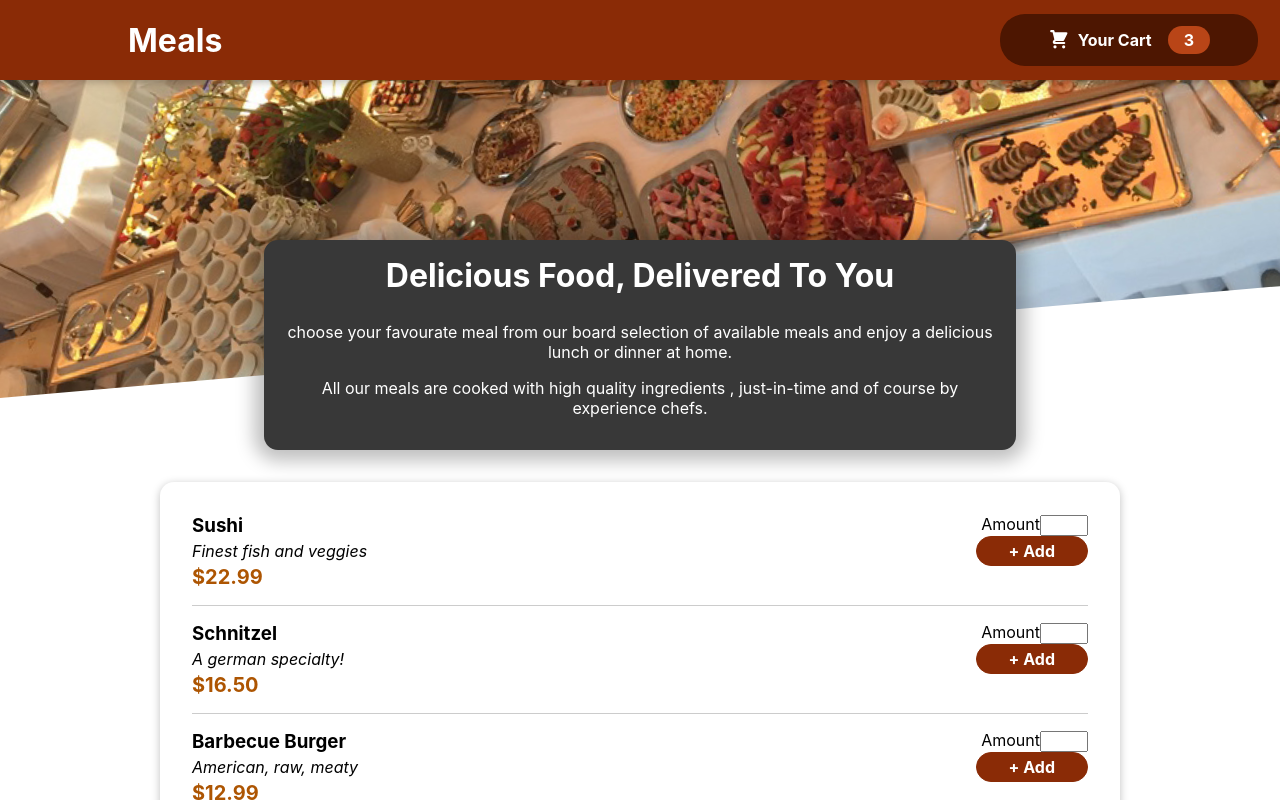
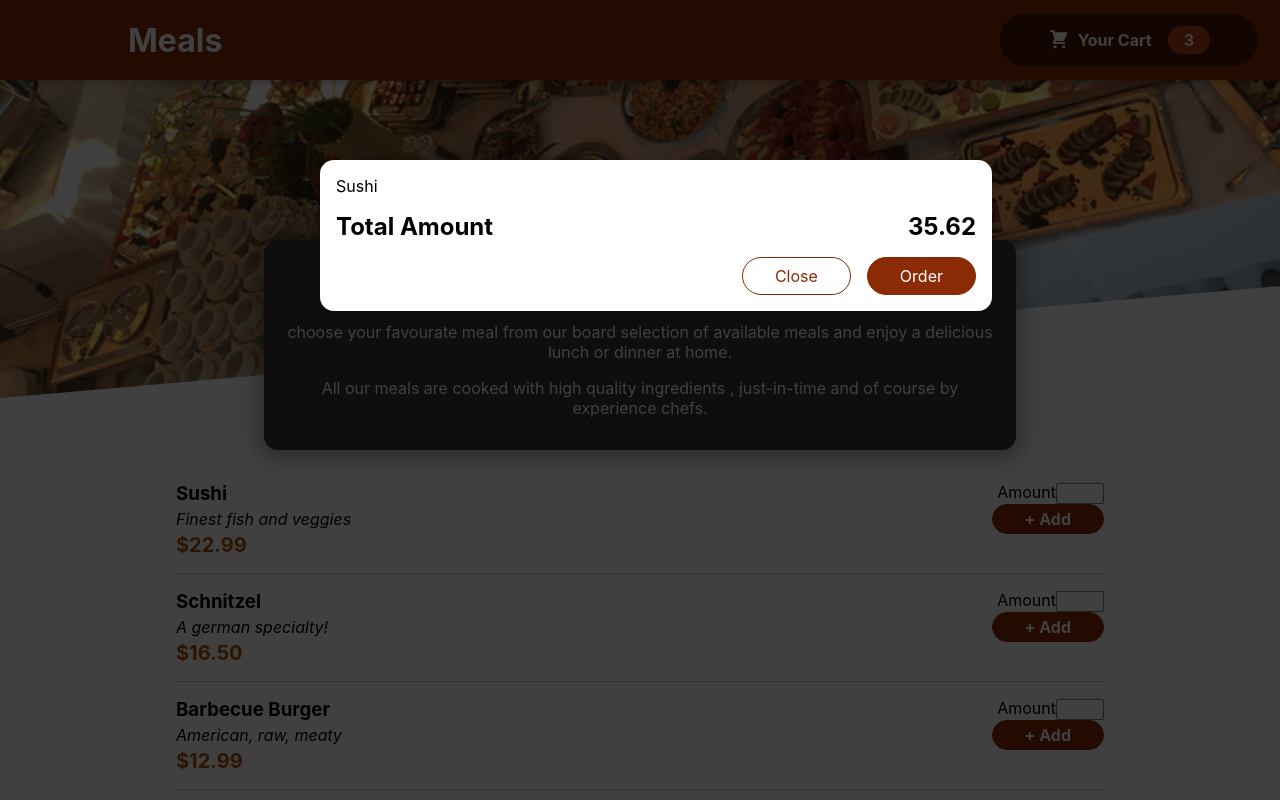
Before and after one commit to SatishGwl/Food-Order-App, a React (Create React App) app: page / in a window 1280 px wide. Shown: the top 800 px of the page. Built offline with nearby package versions, Linux system fonts and the light colour scheme.

Commit message:
add modal

```diff
--- a/public/index.html
+++ b/public/index.html
@@ -28,6 +28,7 @@
   </head>
   <body>
     <noscript>You need to enable JavaScript to run this app.</noscript>
+    <div id="overlays"></div>
     <div id="root"></div>
     <!--
       This HTML file is a template.
--- a/src/App.js
+++ b/src/App.js
@@ -1,12 +1,14 @@
 import React, {Fragment} from 'react';
 import Header from './components/Layout/Header';
 import Meals from './components/Meals/Meals';
+import Cart from './components/Cart/Cart'
 
 import './App.css';
 
 const App = ()=> {
   return (
     <Fragment>
+      <Cart/>
       <Header/>
     <main>
       <Meals/>
--- a/src/components/Cart/Cart.js
+++ b/src/components/Cart/Cart.js
@@ -1,24 +1,28 @@
+import Modal from '../UI/Modal';
 import classes from './Cart.module.css';
-const Cart = props => {
-    const cartItems = <ul className={classes['cart-items']}>
-            {[
-                {id: 'c1',
-                name: 'Susi',
-                amount: 2,
-                price: 12.99},
-            ].map((item) => <li>{item.name}</li>)}
+
+const Cart = (props) => {
+  const cartItems = (
+    <ul className={classes['cart-items']}>
+      {[{ id: 'c1', name: 'Sushi', amount: 2, price: 12.99 }].map((item) => (
+        <li>{item.name}</li>
+      ))}
     </ul>
+  );
 
-    return <div>
+  return (
+    <Modal>
       {cartItems}
-        <div>
+      <div className={classes.total}>
         <span>Total Amount</span>
-            <span>35.60</span>
+        <span>35.62</span>
       </div>
       <div className={classes.actions}>
         <button className={classes['button--alt']}>Close</button>
         <button className={classes.button}>Order</button>
       </div>
-    </div>
-}
+    </Modal>
+  );
+};
+
 export default Cart;
--- a/src/components/UI/Card.module.css
+++ b/src/components/UI/Card.module.css
@@ -1,6 +1,46 @@
-.card {
-    padding: 1rem;
-    box-shadow: 0 2px 8px rgba(0, 0, 0, 0.25);
-    border-radius: 14px;
-    background-color: white;
-  }
+
+
+.cart-items {
+  list-style: none;
+  margin: 0;
+  padding: 0;
+}
+
+.total {
+  display: flex;
+  justify-content: space-between;
+  align-items: center;
+  font-weight: bold;
+  font-size: 1.5rem;
+  margin: 1rem 0;
+}
+
+.actions {
+  text-align: right;
+}
+
+.actions button {
+  font: inherit;
+  cursor: pointer;
+  background-color: transparent;
+  border: 1px solid #8a2b06;
+  padding: 0.5rem 2rem;
+  border-radius: 25px;
+  margin-left: 1rem;
+}
+
+.actions button:hover,
+.actions button:active {
+  background-color: #5a1a01;
+  border-color: #5a1a01;
+  color: white;
+}
+
+.actions .button--alt {
+  color: #8a2b06;
+}
+
+.actions .button {
+  background-color: #8a2b06;
+  color: white;
+}
--- /dev/null
+++ b/src/components/UI/Modal.js
@@ -0,0 +1,32 @@
+import { Fragment } from 'react';
+import ReactDOM from 'react-dom';
+
+import classes from './Modal.module.css';
+
+const Backdrop = (props) => {
+  return <div className={classes.backdrop} />;
+};
+
+const ModalOverlay = (props) => {
+  return (
+    <div className={classes.modal}>
+      <div className={classes.content}>{props.children}</div>
+    </div>
+  );
+};
+
+const portalElement = document.getElementById('overlays');
+
+const Modal = (props) => {
+  return (
+    <Fragment>
+      {ReactDOM.createPortal(<Backdrop />, portalElement)}
+      {ReactDOM.createPortal(
+        <ModalOverlay>{props.children}</ModalOverlay>,
+        portalElement
+      )}
+    </Fragment>
+  );
+};
+
+export default Modal;
--- /dev/null
+++ b/src/components/UI/Modal.module.css
@@ -0,0 +1,40 @@
+.backdrop {
+  position: fixed;
+  top: 0;
+  left: 0;
+  width: 100%;
+  height: 100vh;
+  z-index: 20;
+  background-color: rgba(0, 0, 0, 0.75);
+}
+
+.modal {
+  position: fixed;
+  top: 20vh;
+  left: 5%;
+  width: 90%;
+  background-color: white;
+  padding: 1rem;
+  border-radius: 14px;
+  box-shadow: 0 2px 8px rgba(0, 0, 0, 0.25);
+  z-index: 30;
+  animation: slide-down 300ms ease-out forwards;
+}
+
+@media (min-width: 768px) {
+  .modal {
+    width: 40rem;
+    left: calc(50% - 20rem);
+  }
+}
+
+@keyframes slide-down {
+  from {
+    opacity: 0;
+    transform: translateY(-3rem);
+  }
+  to {
+    opacity: 1;
+    transform: translateY(0);
+  }
+}
```
Lines whose indentation alone changed are shown as unchanged.
